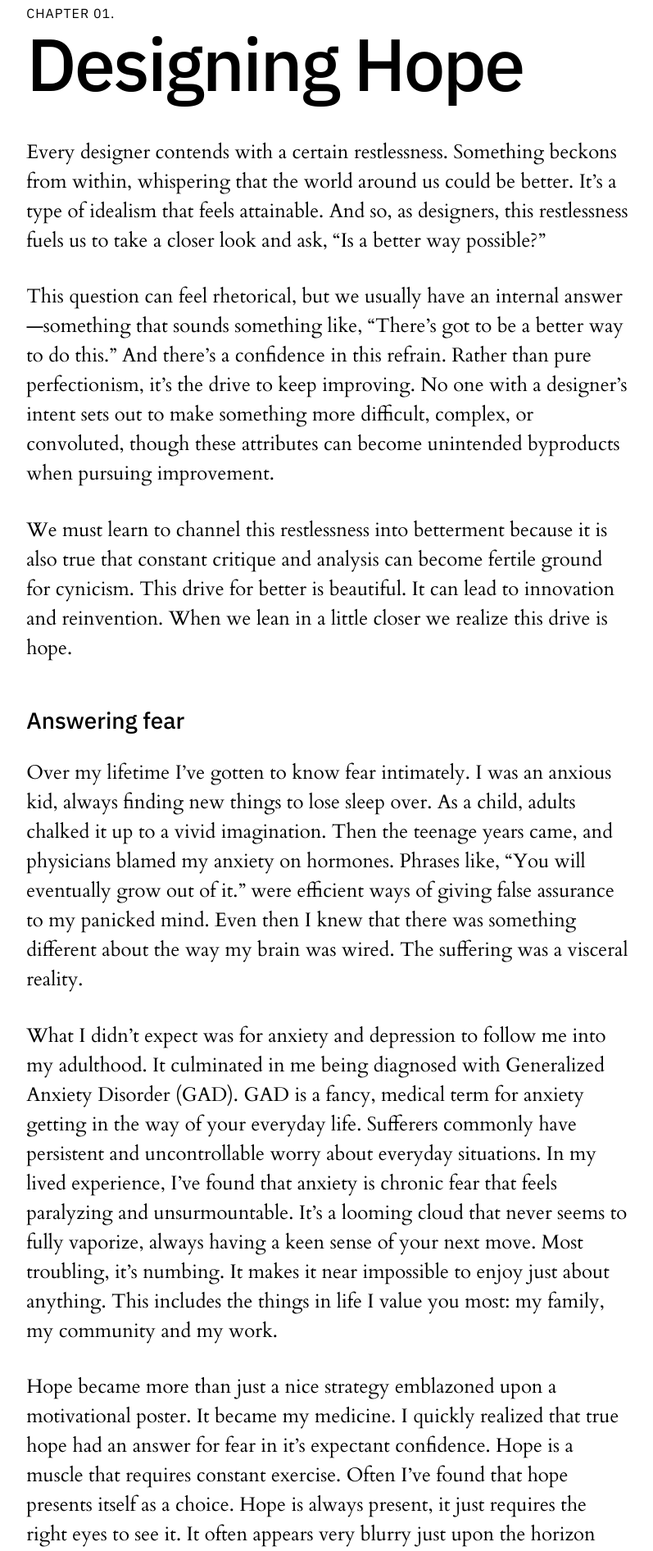
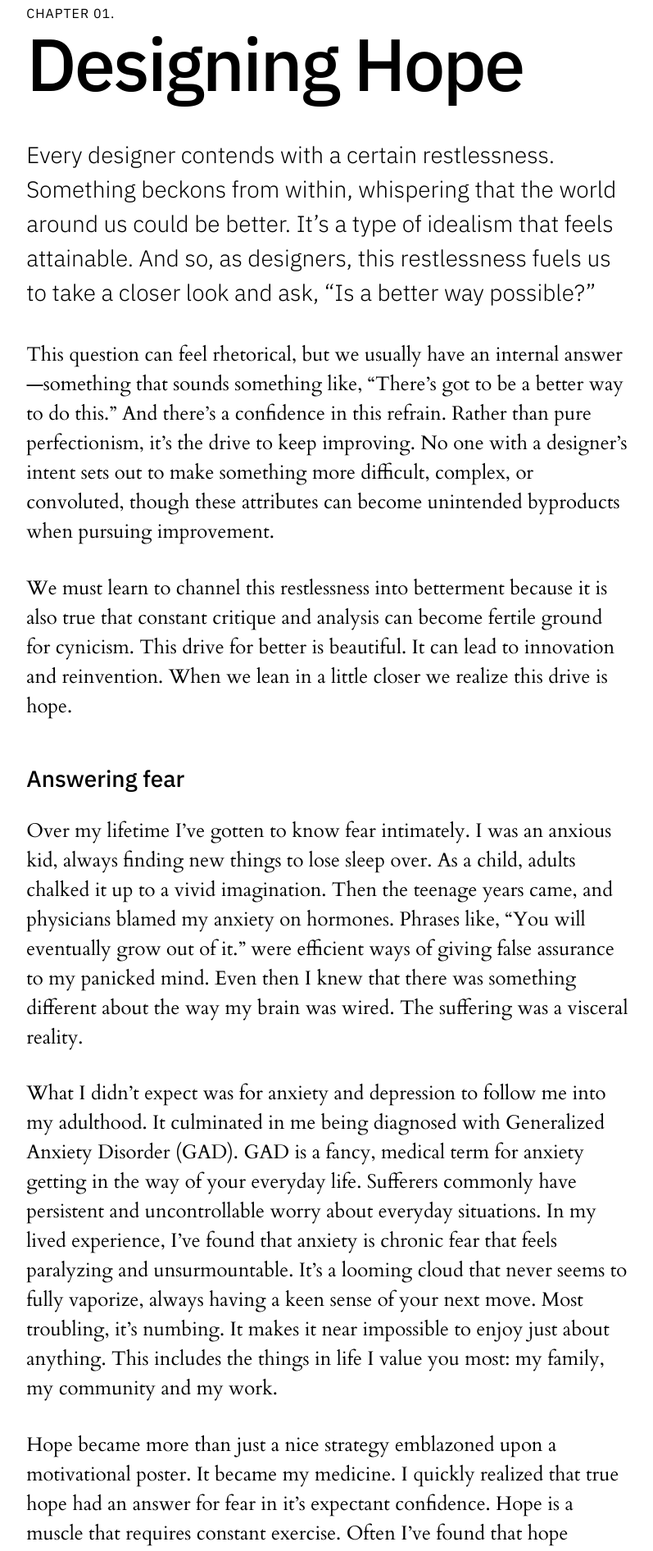
Before and after one commit to Designing-Hope/designing-hope.github.io, a Jekyll site: the page built from content/chapter-01.md, in a window 1280 px wide. Shown: the top 1892 px of the page at 82% size, without its empty margins (239-1036 px from the left). Built offline with Jekyll 4.4.1, drawn with Linux system fonts in a browser that asks for light colours.

Commit message:
Lede styling

```diff
--- a/content/chapter-01.md
+++ b/content/chapter-01.md
@@ -5,7 +5,7 @@ section: 'Chapter 01.'
 title: 'Designing Hope'
 ---
 
-Every designer contends with a certain restlessness. Something beckons from within, whispering that the world around us could be better. It’s a type of idealism that feels attainable. And so, as designers, this restlessness fuels us to take a closer look and ask, “Is a better way possible?”
+#### Every designer contends with a certain restlessness. Something beckons from within, whispering that the world around us could be better. It’s a type of idealism that feels attainable. And so, as designers, this restlessness fuels us to take a closer look and ask, “Is a better way possible?”
 
 This question can feel rhetorical, but we usually have an internal answer—something that sounds something like, “There’s got to be a better way to do this.” And there’s a confidence in this refrain. Rather than pure perfectionism, it’s the drive to keep improving. No one with a designer’s intent sets out to make something more difficult, complex, or convoluted, though these attributes can become unintended byproducts when pursuing improvement.
 
```
